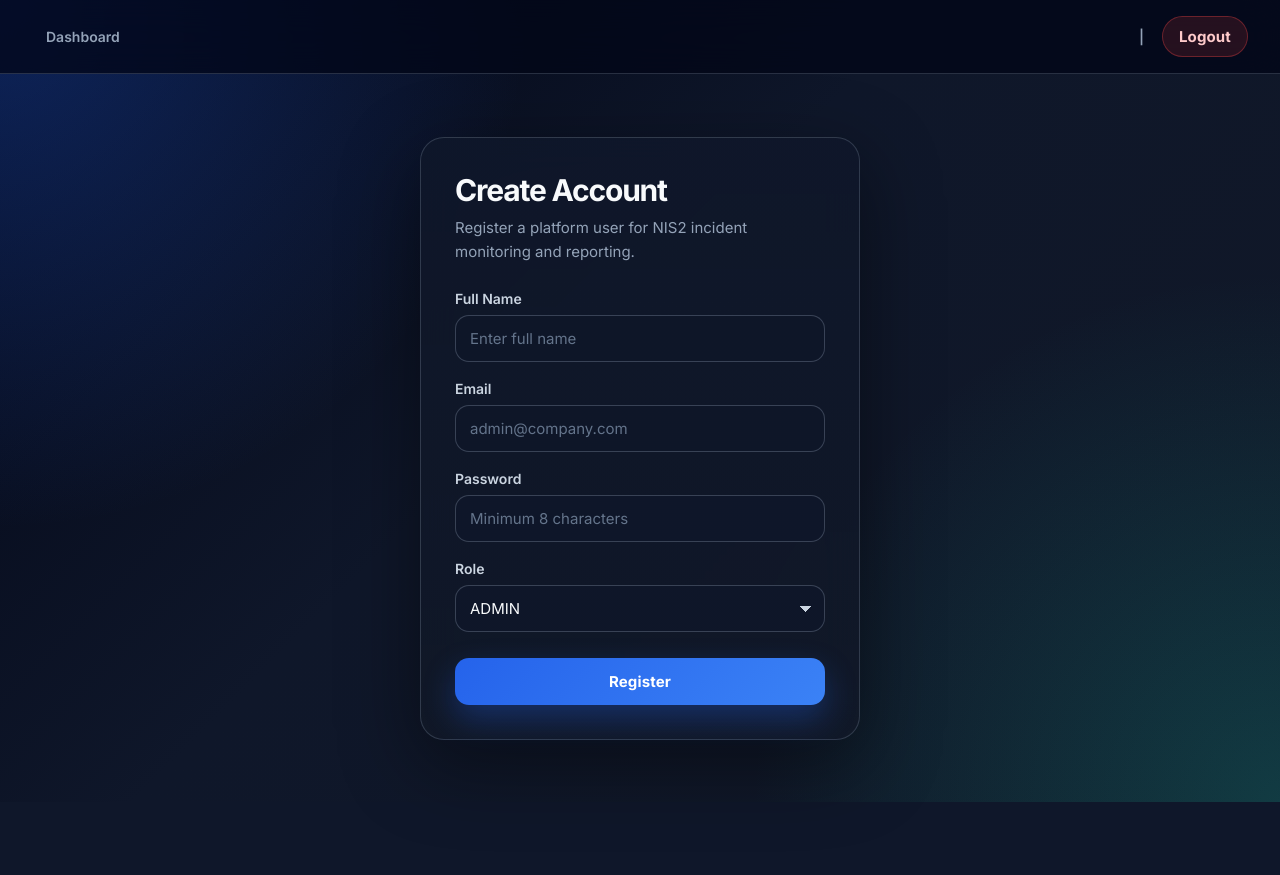
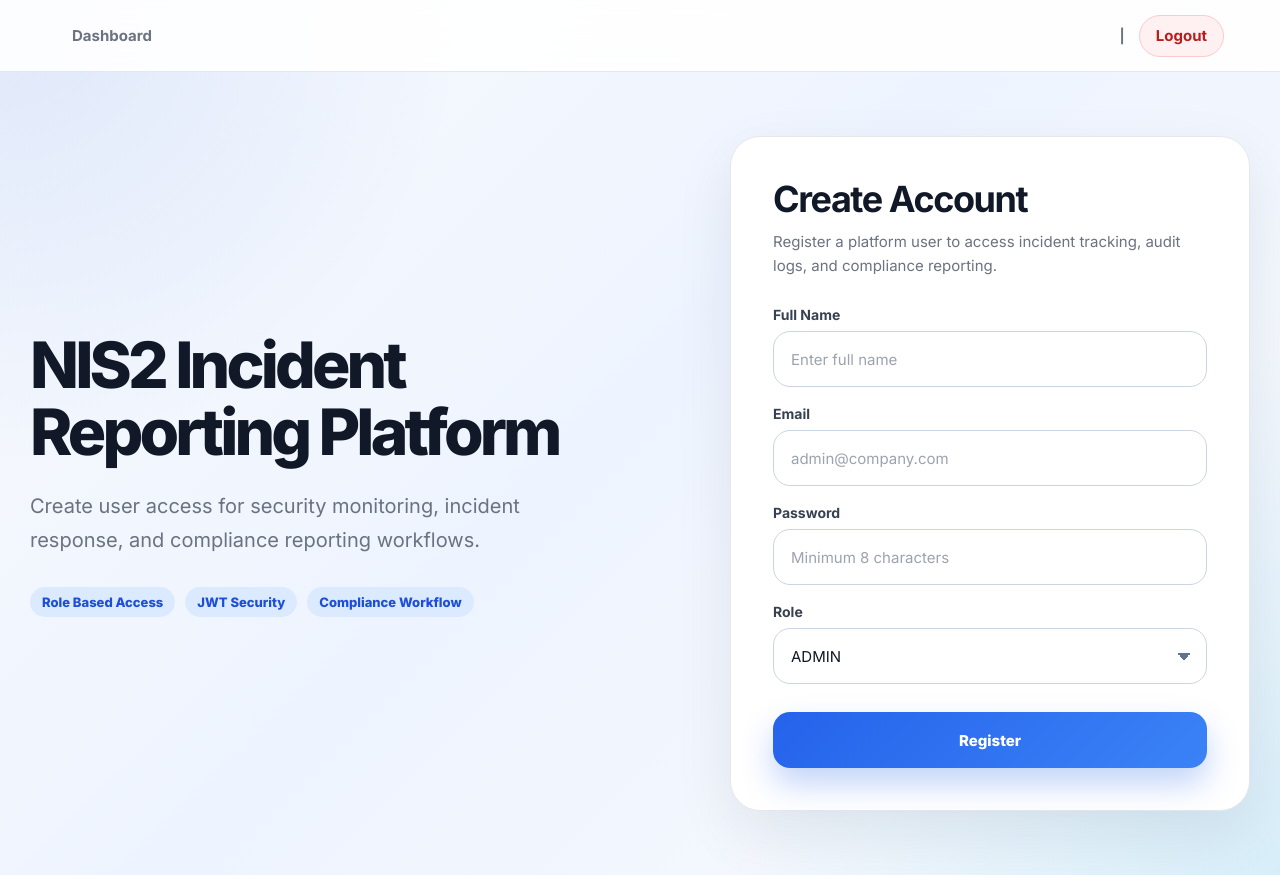
Before and after one commit to swapnillawande/nis2-incident-reporting-platform, a React (Vite) app in the folder frontend/: page /register in a window 1280 px wide. Before the commit the page ends 802 px from the top, so only its background shows below. Built offline with nearby package versions, Linux system fonts and the light colour scheme; sample sign-in values are in the browser's storage.

Commit message:
Frontend: Improve authentication pages with clean light layout

```diff
--- a/frontend/src/index.css
+++ b/frontend/src/index.css
@@ -4,31 +4,40 @@
   font-family: "Inter", system-ui, -apple-system, BlinkMacSystemFont, "Segoe UI",
     sans-serif;
 
-  color: #e5e7eb;
-  background: #0f172a;
+  --bg-main: #f7f9fc;
+  --bg-soft: #eef4ff;
+  --bg-card: #ffffff;
+
+  --text-main: #111827;
+  --text-muted: #6b7280;
+  --text-soft: #9ca3af;
+
+  --primary: #2563eb;
+  --primary-light: #3b82f6;
+  --primary-dark: #1d4ed8;
+  --primary-soft: #dbeafe;
+
+  --success: #16a34a;
+  --danger: #dc2626;
+
+  --border: #e5e7eb;
+  --border-strong: #cbd5e1;
+
+  --shadow-card: 0 22px 60px rgba(15, 23, 42, 0.08);
+  --shadow-hover: 0 24px 60px rgba(37, 99, 235, 0.16);
 
   font-synthesis: none;
   text-rendering: optimizeLegibility;
   -webkit-font-smoothing: antialiased;
   -moz-osx-font-smoothing: grayscale;
-
-  --bg-main: #0f172a;
-  --bg-card: rgba(15, 23, 42, 0.82);
-  --bg-card-solid: #111827;
-  --border-soft: rgba(148, 163, 184, 0.25);
-  --text-main: #f8fafc;
-  --text-muted: #94a3b8;
-  --primary: #2563eb;
-  --primary-light: #3b82f6;
-  --primary-dark: #1d4ed8;
-  --success: #22c55e;
-  --danger: #ef4444;
-  --warning: #f59e0b;
-  --shadow-main: 0 24px 80px rgba(0, 0, 0, 0.45);
 }
 
 * {
   box-sizing: border-box;
+}
+
+html {
+  scroll-behavior: smooth;
 }
 
 body {
@@ -36,9 +45,9 @@ body {
   min-width: 320px;
   min-height: 100vh;
   background:
-    radial-gradient(circle at top left, rgba(37, 99, 235, 0.32), transparent 35%),
-    radial-gradient(circle at bottom right, rgba(20, 184, 166, 0.22), transparent 35%),
-    linear-gradient(135deg, #020617 0%, #0f172a 45%, #111827 100%);
+    radial-gradient(circle at top left, rgba(37, 99, 235, 0.12), transparent 30%),
+    radial-gradient(circle at bottom right, rgba(14, 165, 233, 0.14), transparent 34%),
+    linear-gradient(135deg, #f8fafc 0%, #eef4ff 48%, #f8fafc 100%);
   color: var(--text-main);
 }
 
@@ -53,89 +62,136 @@ select {
   font-family: inherit;
 }
 
-button {
-  cursor: pointer;
-}
-
-/* ---------- Top Navigation ---------- */
+/* =========================
+   NAVBAR
+========================= */
 
 nav,
 .app-navbar {
-  width: 100%;
-  padding: 16px 32px;
+  min-height: 72px;
+  padding: 0 56px;
   display: flex;
   align-items: center;
-  gap: 18px;
-  border-bottom: 1px solid var(--border-soft);
-  background: rgba(2, 6, 23, 0.75);
-  backdrop-filter: blur(18px);
+  gap: 14px;
+  background: rgba(255, 255, 255, 0.9);
+  border-bottom: 1px solid var(--border);
+  backdrop-filter: blur(16px);
   position: sticky;
   top: 0;
-  z-index: 50;
+  z-index: 30;
 }
 
 nav a,
 .app-navbar a {
-  padding: 10px 14px;
+  padding: 10px 16px;
   border-radius: 999px;
   color: var(--text-muted);
-  font-weight: 600;
-  font-size: 14px;
+  font-size: 15px;
+  font-weight: 700;
   transition: all 0.2s ease;
 }
 
 nav a:hover,
 .app-navbar a:hover {
-  color: var(--text-main);
-  background: rgba(59, 130, 246, 0.16);
+  color: var(--primary);
+  background: var(--primary-soft);
   transform: translateY(-1px);
 }
 
-/* ---------- Page Layout ---------- */
+.nav-user {
+  margin-left: auto;
+  color: var(--text-muted);
+  font-size: 14px;
+  font-weight: 700;
+}
 
-.page-container {
-  width: min(1120px, calc(100% - 32px));
-  margin: 0 auto;
-  padding: 48px 0;
+.logout-btn {
+  width: auto;
+  min-height: 42px;
+  margin: 0;
+  padding: 10px 16px;
+  border-radius: 999px;
+  border: 1px solid #fecaca;
+  background: #fff1f2;
+  color: #b91c1c;
+  font-weight: 700;
+  box-shadow: none;
 }
+
+.logout-btn:hover {
+  background: #ffe4e6;
+  transform: translateY(-1px);
+  box-shadow: none;
+}
+
+/* =========================
+   AUTH LAYOUT
+========================= */
 
 .auth-page {
   min-height: calc(100vh - 72px);
+  display: grid;
+  grid-template-columns: minmax(0, 1fr) 520px;
+  align-items: center;
+  gap: 72px;
+  width: min(1220px, calc(100% - 48px));
+  margin: 0 auto;
+  padding: 64px 0;
+}
+
+.auth-info {
+  max-width: 650px;
+}
+
+.auth-info h1 {
+  font-size: clamp(44px, 5vw, 76px);
+  line-height: 1.05;
+  font-weight: 800;
+  letter-spacing: -0.06em;
+  color: var(--text-main);
+  margin: 0 0 24px 0;
+}
+
+.auth-info p {
+  max-width: 580px;
+  color: var(--text-muted);
+  font-size: 20px;
+  line-height: 1.7;
+  margin: 0;
+}
+
+.auth-info-badges {
   display: flex;
-  align-items: center;
-  justify-content: center;
-  padding: 40px 16px;
+  flex-wrap: wrap;
+  gap: 10px;
+  margin-top: 30px;
 }
 
 .auth-card {
   width: 100%;
-  max-width: 440px;
-  padding: 34px;
-  border: 1px solid var(--border-soft);
-  border-radius: 24px;
-  background: linear-gradient(
-    180deg,
-    rgba(15, 23, 42, 0.92),
-    rgba(17, 24, 39, 0.86)
-  );
-  box-shadow: var(--shadow-main);
-  backdrop-filter: blur(18px);
-  animation: cardIn 0.45s ease both;
+  padding: 42px;
+  border-radius: 30px;
+  background: var(--bg-card);
+  border: 1px solid var(--border);
+  box-shadow: var(--shadow-card);
+  animation: cardIn 0.35s ease both;
 }
 
 @keyframes cardIn {
   from {
     opacity: 0;
-    transform: translateY(16px) scale(0.98);
+    transform: translateY(18px) scale(0.98);
   }
+
   to {
     opacity: 1;
     transform: translateY(0) scale(1);
   }
 }
 
-
-/* ---------- Typography ---------- */
+/* =========================
+   TYPOGRAPHY
+========================= */
 
 h1,
 h2,
@@ -145,30 +201,28 @@ h3 {
   letter-spacing: -0.04em;
 }
 
-h1 {
-  font-size: clamp(34px, 5vw, 58px);
-  line-height: 1.05;
-}
-
 h2 {
-  font-size: 30px;
-  margin-bottom: 8px;
+  font-size: 36px;
+  line-height: 1.15;
+  margin-bottom: 10px;
 }
 
 h3 {
-  font-size: 22px;
+  font-size: 24px;
 }
 
-.page-subtitle,
-.auth-subtitle {
+.auth-subtitle,
+.page-subtitle {
   color: var(--text-muted);
-  margin-top: 0;
-  margin-bottom: 26px;
   line-height: 1.6;
   font-size: 15px;
+  margin-top: 0;
+  margin-bottom: 28px;
 }
 
-/* ---------- Forms ---------- */
+/* =========================
+   FORM
+========================= */
 
 form {
   width: 100%;
@@ -181,18 +235,19 @@ form {
 label {
   display: block;
   margin-bottom: 8px;
-  color: #cbd5e1;
+  color: #374151;
+  font-weight: 700;
   font-size: 14px;
-  font-weight: 600;
 }
 
 input,
 select {
   width: 100%;
-  padding: 13px 14px;
-  border-radius: 14px;
-  border: 1px solid rgba(148, 163, 184, 0.32);
-  background: rgba(15, 23, 42, 0.8);
+  height: 56px;
+  padding: 0 17px;
+  border-radius: 17px;
+  border: 1px solid var(--border-strong);
+  background: #ffffff;
   color: var(--text-main);
   font-size: 15px;
   outline: none;
@@ -200,52 +255,58 @@ select {
 }
 
 input::placeholder {
-  color: #64748b;
+  color: var(--text-soft);
+}
+
+input:hover,
+select:hover {
+  border-color: #94a3b8;
 }
 
 input:focus,
 select:focus {
-  border-color: var(--primary-light);
-  box-shadow:
-    0 0 0 4px rgba(37, 99, 235, 0.18),
-    0 12px 30px rgba(37, 99, 235, 0.12);
+  border-color: var(--primary);
+  box-shadow: 0 0 0 4px rgba(37, 99, 235, 0.12);
   transform: translateY(-1px);
 }
 
 select {
   appearance: none;
+  cursor: pointer;
   background-image:
-    linear-gradient(45deg, transparent 50%, #cbd5e1 50%),
-    linear-gradient(135deg, #cbd5e1 50%, transparent 50%);
+    linear-gradient(45deg, transparent 50%, #64748b 50%),
+    linear-gradient(135deg, #64748b 50%, transparent 50%);
   background-position:
-    calc(100% - 18px) 50%,
-    calc(100% - 12px) 50%;
-  background-size: 6px 6px, 6px 6px;
+    calc(100% - 22px) 50%,
+    calc(100% - 15px) 50%;
+  background-size: 7px 7px, 7px 7px;
   background-repeat: no-repeat;
 }
 
-/* ---------- Buttons ---------- */
+/* =========================
+   BUTTONS
+========================= */
 
 button,
 .btn-primary {
   width: 100%;
+  min-height: 56px;
   border: none;
-  border-radius: 14px;
-  padding: 14px 18px;
-  margin-top: 8px;
+  border-radius: 17px;
+  margin-top: 10px;
   background: linear-gradient(135deg, var(--primary), var(--primary-light));
   color: white;
-  font-weight: 700;
   font-size: 15px;
-  letter-spacing: 0.01em;
-  box-shadow: 0 14px 32px rgba(37, 99, 235, 0.32);
+  font-weight: 800;
+  cursor: pointer;
+  box-shadow: 0 16px 32px rgba(37, 99, 235, 0.28);
   transition: all 0.2s ease;
 }
 
 button:hover,
 .btn-primary:hover {
   transform: translateY(-2px);
-  box-shadow: 0 18px 42px rgba(37, 99, 235, 0.42);
+  box-shadow: var(--shadow-hover);
 }
 
 button:active,
@@ -254,46 +315,60 @@ button:active,
 }
 
 button:disabled {
+  opacity: 0.6;
   cursor: not-allowed;
-  opacity: 0.6;
   transform: none;
 }
 
-/* ---------- Messages ---------- */
+/* =========================
+   MESSAGES
+========================= */
 
 .message {
   margin-top: 18px;
-  padding: 13px 14px;
-  border-radius: 14px;
+  padding: 14px 16px;
+  border-radius: 16px;
   font-size: 14px;
   line-height: 1.5;
-  border: 1px solid var(--border-soft);
-  background: rgba(15, 23, 42, 0.7);
+}
+
+.message p {
+  margin: 0;
 }
 
 .message.success {
-  border-color: rgba(34, 197, 94, 0.45);
-  color: #bbf7d0;
-  background: rgba(34, 197, 94, 0.1);
+  border: 1px solid #bbf7d0;
+  background: #f0fdf4;
+  color: #166534;
 }
 
 .message.error {
-  border-color: rgba(239, 68, 68, 0.45);
-  color: #fecaca;
-  background: rgba(239, 68, 68, 0.1);
+  border: 1px solid #fecaca;
+  background: #fef2f2;
+  color: #991b1b;
 }
 
-/* ---------- Dashboard ---------- */
+/* =========================
+   DASHBOARD
+========================= */
+
+.page-container {
+  width: min(1180px, calc(100% - 48px));
+  margin: 0 auto;
+  padding: 48px 0;
+}
 
 .dashboard-hero {
-  padding: 38px;
-  border-radius: 28px;
-  background:
-    linear-gradient(135deg, rgba(37, 99, 235, 0.2), rgba(20, 184, 166, 0.12)),
-    rgba(15, 23, 42, 0.78);
-  border: 1px solid var(--border-soft);
-  box-shadow: var(--shadow-main);
-  backdrop-filter: blur(18px);
+  padding: 42px;
+  border-radius: 30px;
+  background: #ffffff;
+  border: 1px solid var(--border);
+  box-shadow: var(--shadow-card);
+}
+
+.dashboard-hero h1 {
+  font-size: clamp(36px, 5vw, 58px);
+  margin-bottom: 18px;
 }
 
 .dashboard-grid {
@@ -304,34 +379,48 @@ button:disabled {
 }
 
 .dashboard-card {
-  padding: 22px;
-  border-radius: 20px;
-  border: 1px solid var(--border-soft);
-  background: rgba(15, 23, 42, 0.78);
+  padding: 24px;
+  border-radius: 22px;
+  background: #ffffff;
+  border: 1px solid var(--border);
+  box-shadow: 0 10px 30px rgba(15, 23, 42, 0.05);
   transition: all 0.2s ease;
 }
 
 .dashboard-card:hover {
   transform: translateY(-4px);
-  border-color: rgba(59, 130, 246, 0.55);
-  box-shadow: 0 18px 40px rgba(0, 0, 0, 0.28);
+  box-shadow: var(--shadow-hover);
+  border-color: #bfdbfe;
 }
 
 .dashboard-card span {
   display: block;
   color: var(--text-muted);
-  font-size: 13px;
-  font-weight: 600;
+  font-size: 14px;
+  font-weight: 700;
 }
 
 .dashboard-card strong {
   display: block;
   margin-top: 10px;
-  font-size: 28px;
+  font-size: 32px;
   color: var(--text-main);
 }
 
-/* ---------- Utility ---------- */
+/* =========================
+   UTILITY
+========================= */
+
+.badge {
+  display: inline-flex;
+  align-items: center;
+  padding: 7px 12px;
+  border-radius: 999px;
+  background: var(--primary-soft);
+  color: var(--primary-dark);
+  font-size: 13px;
+  font-weight: 800;
+}
 
 .text-muted {
   color: var(--text-muted);
@@ -341,65 +430,79 @@ button:disabled {
   text-align: center;
 }
 
-.badge {
-  display: inline-flex;
-  align-items: center;
-  padding: 6px 10px;
-  border-radius: 999px;
-  background: rgba(37, 99, 235, 0.15);
-  color: #bfdbfe;
-  border: 1px solid rgba(59, 130, 246, 0.28);
-  font-size: 13px;
-  font-weight: 700;
-}
+/* =========================
+   RESPONSIVE
+========================= */
 
-.nav-user {
-  margin-left: auto;
-  color: var(--text-muted);
-  font-size: 14px;
-  font-weight: 600;
-}
+@media (max-width: 1000px) {
+  .auth-page {
+    grid-template-columns: 1fr;
+    gap: 30px;
+  }
 
-.logout-btn {
-  width: auto;
-  margin-top: 0;
-  padding: 10px 16px;
-  border-radius: 999px;
-  background: rgba(239, 68, 68, 0.14);
-  color: #fecaca;
-  border: 1px solid rgba(239, 68, 68, 0.35);
-  box-shadow: none;
-}
+  .auth-info {
+    text-align: center;
+    margin: 0 auto;
+  }
 
-.logout-btn:hover {
-  background: rgba(239, 68, 68, 0.24);
-  box-shadow: none;
-}
+  .auth-info p {
+    margin: 0 auto;
+  }
 
-/* ---------- Responsive ---------- */
+  .auth-info-badges {
+    justify-content: center;
+  }
 
-@media (max-width: 900px) {
+  .auth-card {
+    max-width: 540px;
+    margin: 0 auto;
+  }
+
   .dashboard-grid {
     grid-template-columns: repeat(2, minmax(0, 1fr));
   }
+}
 
+@media (max-width: 640px) {
   nav,
   .app-navbar {
-    padding: 14px 16px;
+    padding: 0 18px;
     overflow-x: auto;
   }
-}
 
-@media (max-width: 560px) {
+  nav a,
+  .app-navbar a {
+    padding: 9px 12px;
+    font-size: 14px;
+  }
+
+  .auth-page {
+    width: min(100% - 28px, 540px);
+    padding: 34px 0;
+  }
+
+  .auth-info {
+    display: none;
+  }
+
   .auth-card {
-    padding: 26px 20px;
+    padding: 28px 22px;
+    border-radius: 24px;
+  }
+
+  h2 {
+    font-size: 28px;
+  }
+
+  .page-container {
+    width: min(100% - 28px, 1180px);
   }
 
   .dashboard-grid {
     grid-template-columns: 1fr;
   }
 
-  h1 {
-    font-size: 34px;
+  .dashboard-hero {
+    padding: 28px 22px;
   }
 }
--- a/frontend/src/pages/LoginPage.tsx
+++ b/frontend/src/pages/LoginPage.tsx
@@ -1,6 +1,6 @@
 import { useState } from "react";
+import { useNavigate } from "react-router-dom";
 import { loginUser } from "../api/userApi";
-import { useNavigate } from "react-router-dom";
 
 function LoginPage() {
   const navigate = useNavigate();
@@ -10,14 +10,17 @@ function LoginPage() {
   const [message, setMessage] = useState("");
   const [messageType, setMessageType] = useState<"success" | "error" | "">("");
 
-
   const handleLogin = async (e: React.FormEvent) => {
     e.preventDefault();
+
     setMessage("");
     setMessageType("");
 
     try {
-            const response = await loginUser({ email, password });
+      const response = await loginUser({
+        email,
+        password,
+      });
 
       localStorage.setItem("user", JSON.stringify(response));
 
@@ -30,11 +33,19 @@ function LoginPage() {
     } catch (error: any) {
       console.error("Login error:", error);
 
-            const errorMessage =
-                error.response?.data?.message ||
-                error.response?.data?.error ||
-                error.message ||
-                "Login failed";
+      const backendData = error.response?.data;
+
+      let errorMessage = "Login failed";
+
+      if (backendData?.validationErrors) {
+        errorMessage = Object.values(backendData.validationErrors).join("\n");
+      } else if (backendData?.message) {
+        errorMessage = backendData.message;
+      } else if (backendData?.error) {
+        errorMessage = backendData.error;
+      } else if (error.message) {
+        errorMessage = error.message;
+      }
 
       setMessage(errorMessage);
       setMessageType("error");
@@ -43,10 +54,25 @@ function LoginPage() {
 
   return (
     <div className="auth-page">
+      <div className="auth-info">
+        <h1>NIS2 Incident Reporting Platform</h1>
+        <p>
+          Monitor security events, manage incidents, protect evidence trails,
+          and generate compliance-ready reports from one full-stack platform.
+        </p>
+
+        <div className="auth-info-badges">
+          <span className="badge">Security Events</span>
+          <span className="badge">Incident Reports</span>
+          <span className="badge">Audit Ready</span>
+        </div>
+      </div>
+
       <div className="auth-card">
         <h2>Welcome Back</h2>
+
         <p className="auth-subtitle">
-                    Sign in to manage incidents, alerts, audit logs, and compliance reports.
+          Sign in to continue monitoring alerts, incidents, assets, and reports.
         </p>
 
         <form onSubmit={handleLogin}>
@@ -54,9 +80,9 @@ function LoginPage() {
             <label>Email</label>
             <input
               type="email"
+              placeholder="admin@company.com"
               value={email}
               onChange={(e) => setEmail(e.target.value)}
-                            placeholder="admin@company.com"
             />
           </div>
 
@@ -64,16 +90,22 @@ function LoginPage() {
             <label>Password</label>
             <input
               type="password"
+              placeholder="Enter password"
               value={password}
               onChange={(e) => setPassword(e.target.value)}
-                            placeholder="Enter password"
             />
           </div>
 
           <button type="submit">Login</button>
         </form>
 
-                {message && <div className={`message ${messageType}`}>{message}</div>}
+        {message && (
+          <div className={`message ${messageType}`}>
+            {message.split("\n").map((line, index) => (
+              <p key={index}>{line}</p>
+            ))}
+          </div>
+        )}
       </div>
     </div>
   );
--- a/frontend/src/pages/RegisterPage.tsx
+++ b/frontend/src/pages/RegisterPage.tsx
@@ -12,6 +12,7 @@ function RegisterPage() {
 
   const handleRegister = async (e: React.FormEvent) => {
     e.preventDefault();
+
     setMessage("");
     setMessageType("");
 
@@ -54,10 +55,26 @@ function RegisterPage() {
 
   return (
     <div className="auth-page">
+      <div className="auth-info">
+        <h1>NIS2 Incident Reporting Platform</h1>
+        <p>
+          Create user access for security monitoring, incident response, and
+          compliance reporting workflows.
+        </p>
+
+        <div className="auth-info-badges">
+          <span className="badge">Role Based Access</span>
+          <span className="badge">JWT Security</span>
+          <span className="badge">Compliance Workflow</span>
+        </div>
+      </div>
+
       <div className="auth-card">
         <h2>Create Account</h2>
+
         <p className="auth-subtitle">
-                    Register a platform user for NIS2 incident monitoring and reporting.
+          Register a platform user to access incident tracking, audit logs, and
+          compliance reporting.
         </p>
 
         <form onSubmit={handleRegister}>
@@ -65,9 +82,9 @@ function RegisterPage() {
             <label>Full Name</label>
             <input
               type="text"
+              placeholder="Enter full name"
               value={fullName}
               onChange={(e) => setFullName(e.target.value)}
-                            placeholder="Enter full name"
             />
           </div>
 
@@ -75,9 +92,9 @@ function RegisterPage() {
             <label>Email</label>
             <input
               type="email"
+              placeholder="admin@company.com"
               value={email}
               onChange={(e) => setEmail(e.target.value)}
-                            placeholder="admin@company.com"
             />
           </div>
 
@@ -85,9 +102,9 @@ function RegisterPage() {
             <label>Password</label>
             <input
               type="password"
+              placeholder="Minimum 8 characters"
               value={password}
               onChange={(e) => setPassword(e.target.value)}
-                            placeholder="Minimum 8 characters"
             />
           </div>
 
@@ -110,9 +127,7 @@ function RegisterPage() {
         {message && (
           <div className={`message ${messageType}`}>
             {message.split("\n").map((line, index) => (
-                            <p key={index} style={{ margin: 0 }}>
-                                {line}
-                            </p>
+              <p key={index}>{line}</p>
             ))}
           </div>
         )}
```
Lines whose indentation alone changed are shown as unchanged.
